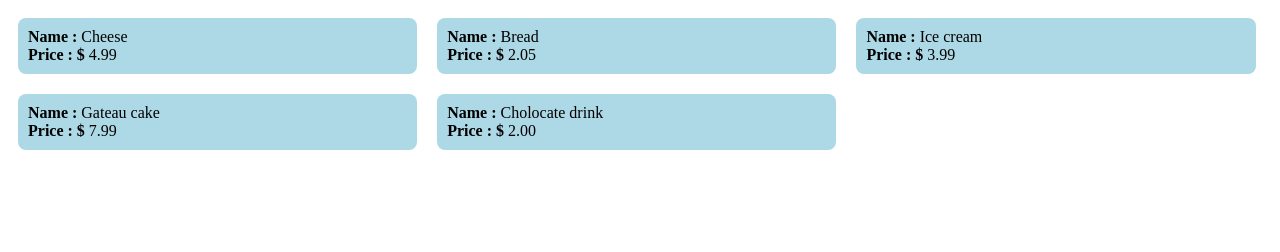
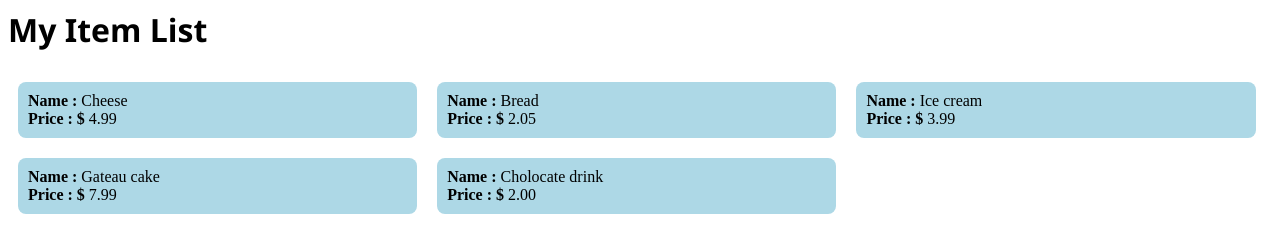
Before and after one commit to DamienDark01/react-js-itemlist, a React app: page / in a window 1280 px wide. Built offline with nearby package versions, Linux system fonts and the light colour scheme.

Commit message:
3 files modified

```diff
--- a/public/index.html
+++ b/public/index.html
@@ -1 +1,2 @@
+<div id="head"></div>
 <div id="root"></div>
--- a/src/index.js
+++ b/src/index.js
@@ -25,4 +25,12 @@ function List() {
 
 const con1 = <List />;
 
-ReactDOM.render(con1, document.getElementById('root'));
+ReactDOM.render(
+  <h1>My Item List</h1>,
+  document.getElementById('head')
+);
+
+ReactDOM.render(
+  con1,
+  document.getElementById('root')
+);
--- a/src/style.css
+++ b/src/style.css
@@ -1,6 +1,9 @@
-h1,
 p {
   font-family: Lato;
+}
+
+#head {
+  font-family: 'Segoe UI', Tahoma, Geneva, Verdana, sans-serif;
 }
 
 .item {
```
